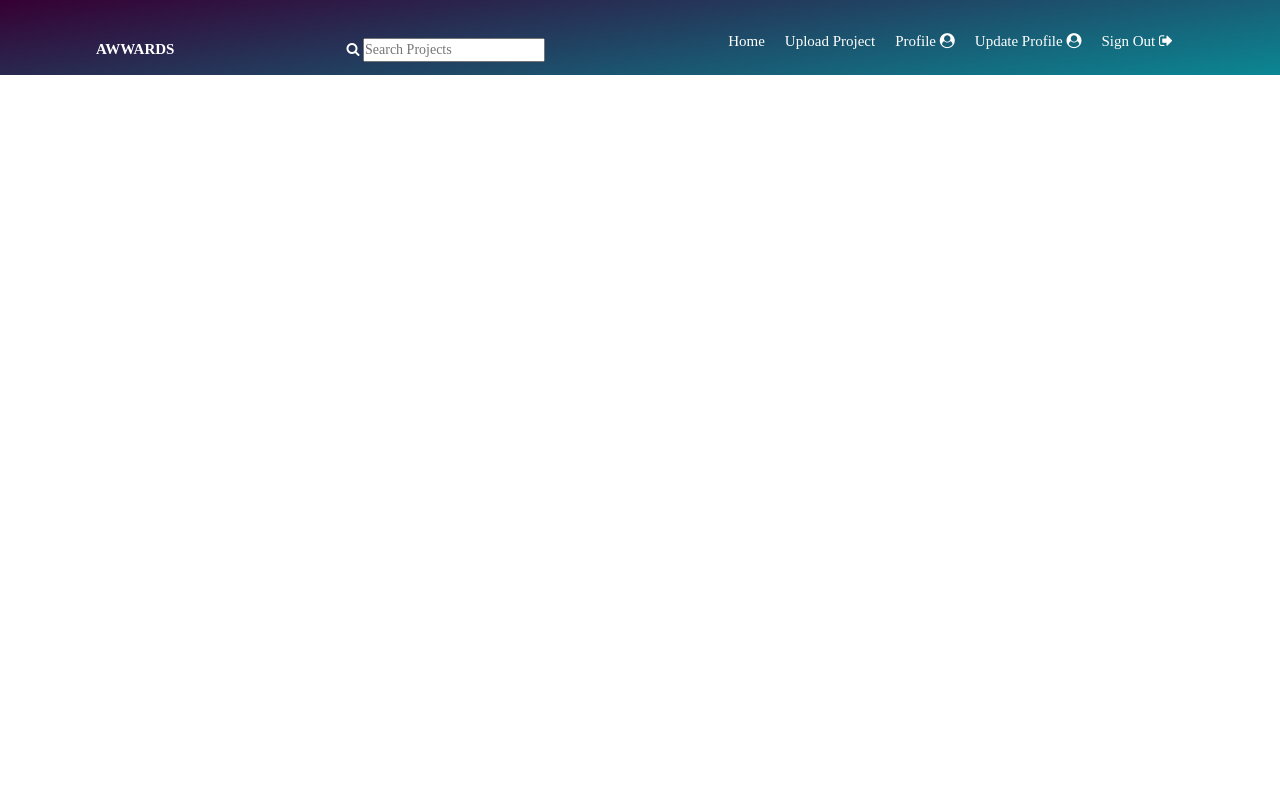
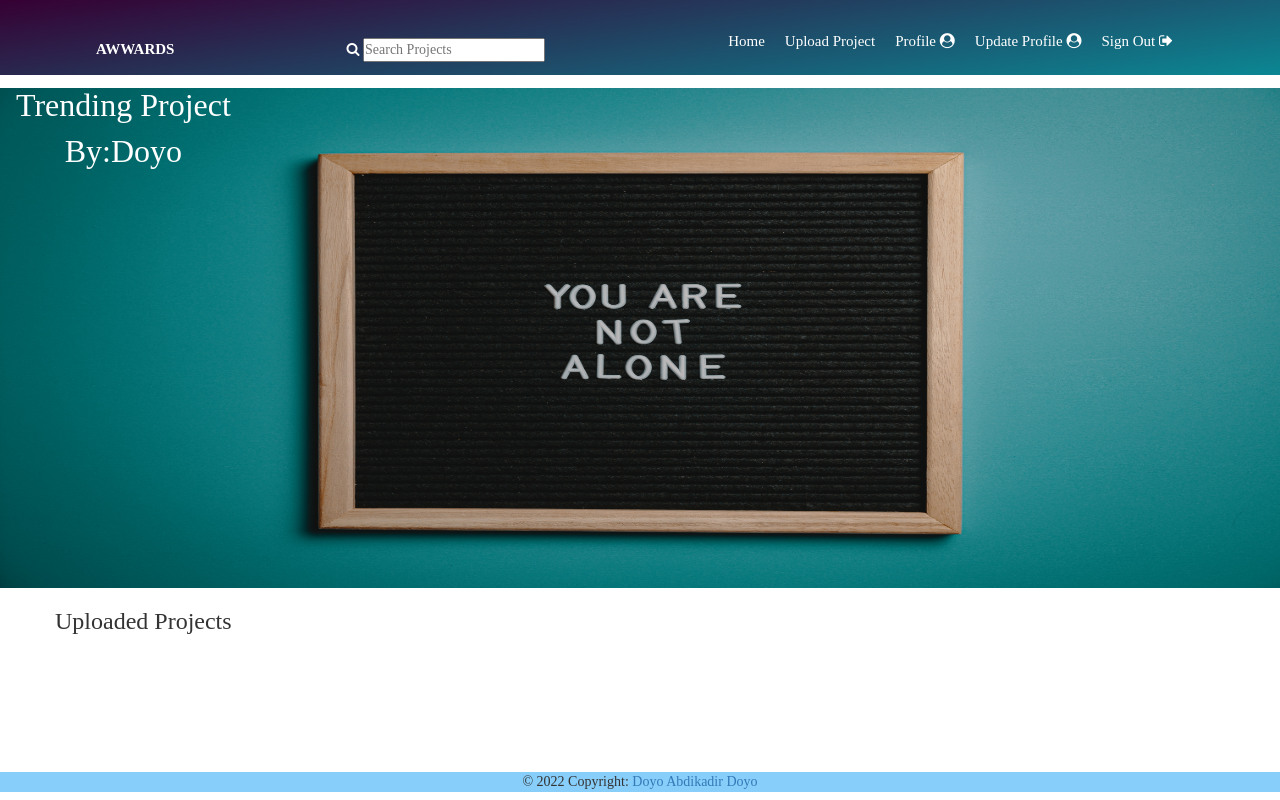
Before and after one commit to Doyo54/Awwwards-Clone, a Django app: page / in a window 1280 px wide. Run offline with Django 4.2, Linux system fonts and the light colour scheme; a user stored in the database is signed in; data that the repository does not hold is empty; some libraries are stand-ins or nearby versions; some web fonts are replaced.

Commit message:
ft: Final touches in styling

```diff
--- a/app/templates/index.html
+++ b/app/templates/index.html
@@ -1,10 +1,36 @@
 {% extends 'base.html'%}
 {% block content %}
 {{block.super}}
+<style>
+.centered {
+  position: absolute;
+  top: 8px;
+  left: 16px;
+  font-size: xx-large;
+
+}
+.image {
+  position: relative;
+  text-align: center;
+  color: white;
+}
+
+</style>
+<div class="image">
+<img src="/media/quote.jpg"  style="height: 500px; width: 100%; margin-top: 1%;" alt="">
+<div class="centered">Trending Project
+    <br>
+    By:Doyo
+
+</div>
+
+</div>
 <div class="container">
+
 <div class="row">
+    <h3>Uploaded Projects</h3>
         {% for post in posts %}
-        <div class="col-md-10 mb-4">
+        <div class="col-md-4 mb-4">
             <div class="card" style="margin-top: 10%; margin-left:10%;">
                 <div class="view overlay">
                     <img class="card-img-top" src="{{ post.image.url }}"
@@ -33,5 +59,15 @@
 
 
 </div>
+
 </div>
+<footer class="page-footer font-small blue" style="margin-top: 10%; background-color:lightskyblue">
+
+    <!-- Copyright -->
+    <div class="footer-copyright text-center py-3">© 2022 Copyright:
+      <a href="/"> Doyo Abdikadir Doyo</a>
+    </div>
+    <!-- Copyright -->
+
+  </footer>
 {% endblock%}
```
Also changed, not shown: media/pitch.png (added), media/quote.jpg (added).
